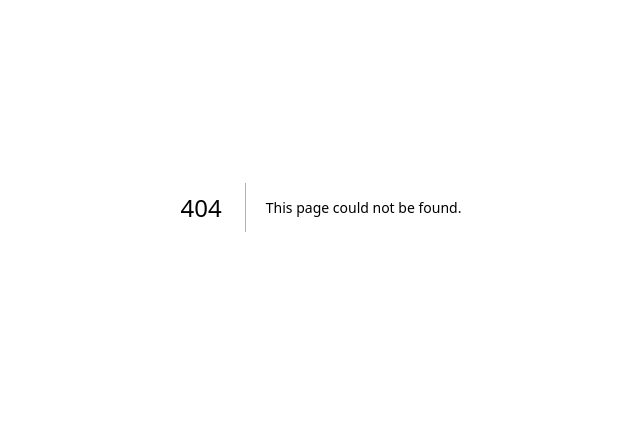
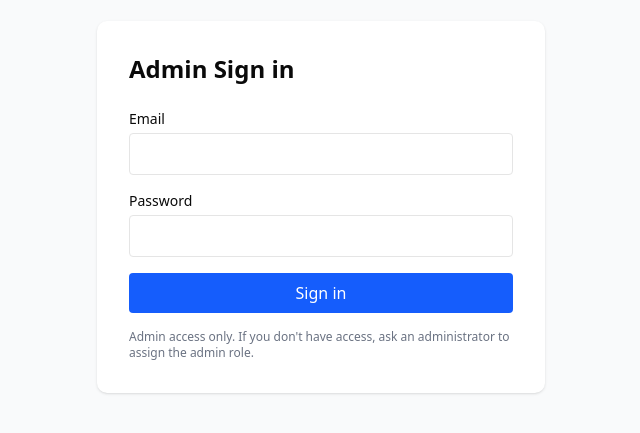
Before and after one commit to Bongz18/schools-admin-ui, a Next.js app: page /login in a window 1280 px wide. Before the commit this address had no page. Shown: the part 193-626 px from the top of the page, without its empty margins (319-959 px from the left). Built offline with nearby package versions, Linux system fonts and the light colour scheme; no server answers.

Commit message:
Add client-side login page at app/login/page.tsx using supabase.auth.signInWithPassword; redirect to /admin/schools on success

```diff
--- /dev/null
+++ b/app/login/page.tsx
@@ -0,0 +1,102 @@
+"use client";
+
+import { useState } from "react";
+import { useRouter } from "next/navigation";
+import supabase from "@/lib/supabaseClient";
+import { toast } from "react-hot-toast";
+
+export default function LoginPage() {
+  const router = useRouter();
+  const [email, setEmail] = useState("");
+  const [password, setPassword] = useState("");
+  const [loading, setLoading] = useState(false);
+
+  const handleSubmit = async (e: React.FormEvent) => {
+    e.preventDefault();
+
+    if (!email || !password) {
+      toast.error("Please enter email and password");
+      return;
+    }
+
+    setLoading(true);
+
+    try {
+      const { data, error } = await supabase.auth.signInWithPassword({
+        email,
+        password,
+      });
+
+      if (error) {
+        // Supabase returns an error object with message
+        toast.error(error.message ?? "Sign-in failed");
+        setLoading(false);
+        return;
+      }
+
+      // Successful sign in
+      toast.success("Signed in successfully");
+
+      // Redirect to admin schools
+      router.push("/admin/schools");
+    } catch (err) {
+      console.error("Unexpected sign-in error:", err);
+      toast.error("Unexpected error during sign-in");
+      setLoading(false);
+    }
+  };
+
+  return (
+    <div className="min-h-screen flex items-center justify-center bg-gray-50 p-4">
+      <div className="w-full max-w-md bg-white p-8 rounded-lg shadow">
+        <h1 className="text-2xl font-semibold mb-6">Admin Sign in</h1>
+
+        <form onSubmit={handleSubmit} className="space-y-4">
+          <div>
+            <label htmlFor="email" className="block text-sm font-medium mb-1">
+              Email
+            </label>
+            <input
+              id="email"
+              type="email"
+              autoComplete="email"
+              required
+              value={email}
+              onChange={(e) => setEmail(e.target.value)}
+              className="w-full border rounded px-3 py-2"
+            />
+          </div>
+
+          <div>
+            <label htmlFor="password" className="block text-sm font-medium mb-1">
+              Password
+            </label>
+            <input
+              id="password"
+              type="password"
+              autoComplete="current-password"
+              required
+              value={password}
+              onChange={(e) => setPassword(e.target.value)}
+              className="w-full border rounded px-3 py-2"
+            />
+          </div>
+
+          <div>
+            <button
+              type="submit"
+              disabled={loading}
+              className="w-full bg-blue-600 text-white py-2 rounded hover:bg-blue-700 disabled:opacity-60"
+            >
+              {loading ? "Signing in…" : "Sign in"}
+            </button>
+          </div>
+        </form>
+
+        <p className="text-xs text-gray-500 mt-4">
+          Admin access only. If you don't have access, ask an administrator to assign the admin role.
+        </p>
+      </div>
+    </div>
+  );
+}
```
